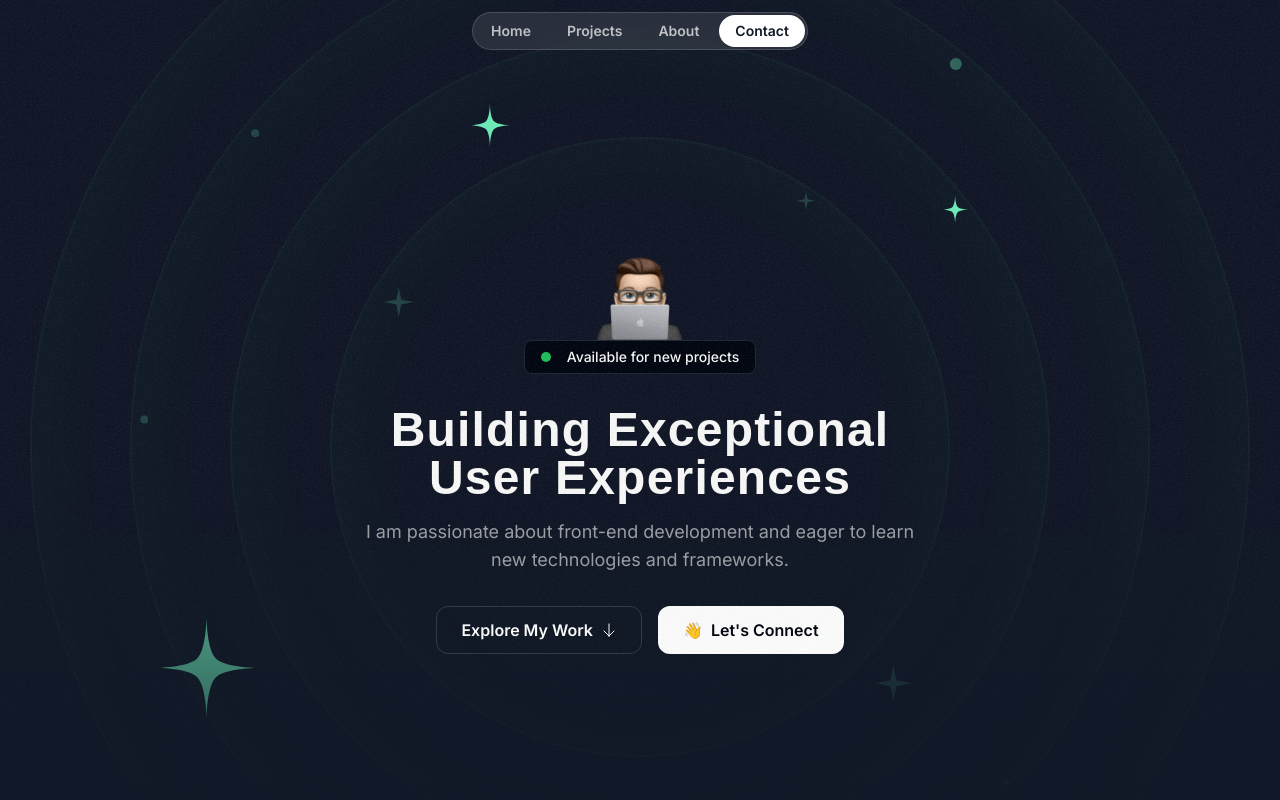
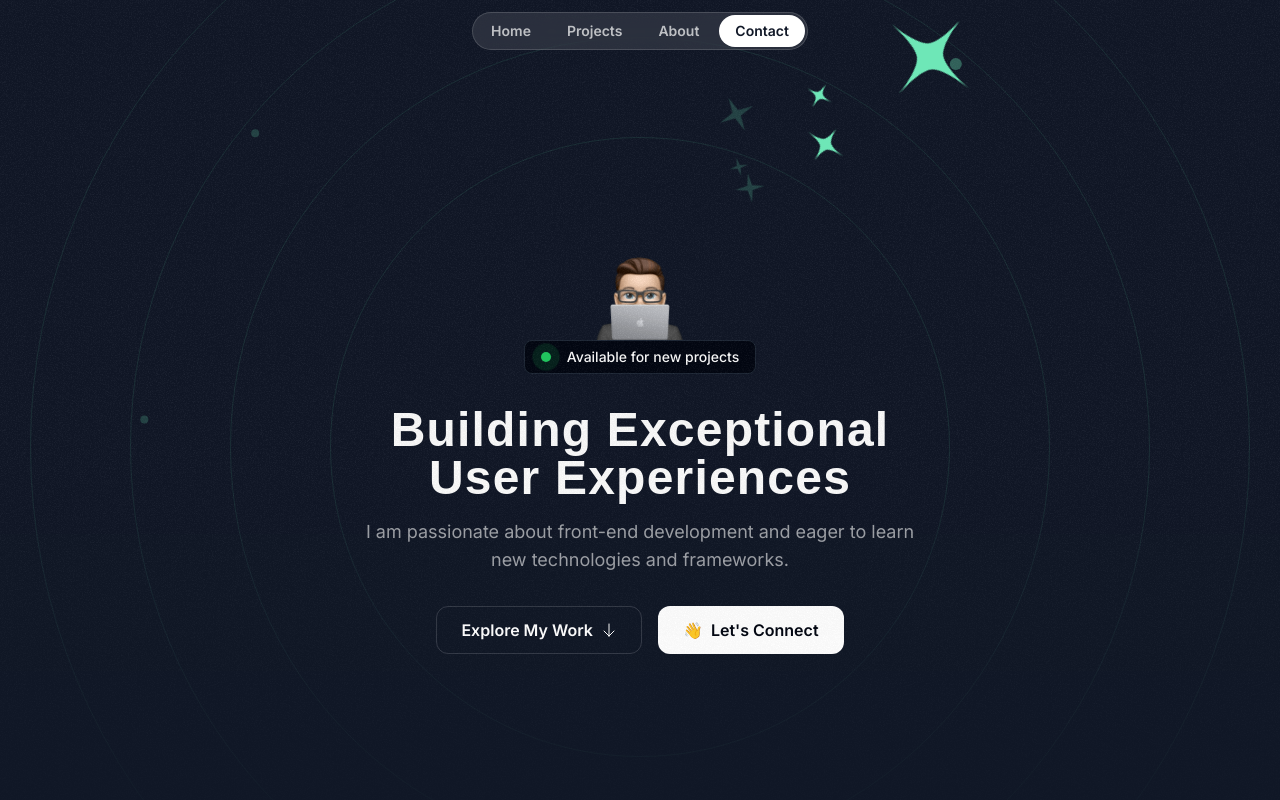
Before and after one commit to IvanGoranov02/Portfolio-Next, a Next.js app: page / in a window 1280 px wide. Shown: the top 800 px of the page. Built offline with nearby package versions, Linux system fonts and the light colour scheme; a web font is replaced by a local one.

Commit message:
feat: Enhance UI animations and styling with Tailwind configuration updates

```diff
--- a/src/app/globals.css
+++ b/src/app/globals.css
@@ -3,11 +3,83 @@
 @tailwind utilities;
 
 @layer base {
+  :root {
+    --background: 0 0% 100%;
+    --foreground: 222.2 84% 4.9%;
+
+    --card: 0 0% 100%;
+    --card-foreground: 222.2 84% 4.9%;
+
+    --popover: 0 0% 100%;
+    --popover-foreground: 222.2 84% 4.9%;
+
+    --primary: 222.2 47.4% 11.2%;
+    --primary-foreground: 210 40% 98%;
+
+    --secondary: 210 40% 96.1%;
+    --secondary-foreground: 222.2 47.4% 11.2%;
+
+    --muted: 210 40% 96.1%;
+    --muted-foreground: 215.4 16.3% 46.9%;
+
+    --accent: 210 40% 96.1%;
+    --accent-foreground: 222.2 47.4% 11.2%;
+
+    --destructive: 0 84.2% 60.2%;
+    --destructive-foreground: 210 40% 98%;
+
+    --border: 214.3 31.8% 91.4%;
+    --input: 214.3 31.8% 91.4%;
+    --ring: 222.2 84% 4.9%;
+
+    --radius: 0.5rem;
+  }
+
+  .dark {
+    --background: 222.2 84% 4.9%;
+    --foreground: 210 40% 98%;
+
+    --card: 222.2 84% 4.9%;
+    --card-foreground: 210 40% 98%;
+
+    --popover: 222.2 84% 4.9%;
+    --popover-foreground: 210 40% 98%;
+
+    --primary: 210 40% 98%;
+    --primary-foreground: 222.2 47.4% 11.2%;
+
+    --secondary: 217.2 32.6% 17.5%;
+    --secondary-foreground: 210 40% 98%;
+
+    --muted: 217.2 32.6% 17.5%;
+    --muted-foreground: 215 20.2% 65.1%;
+
+    --accent: 217.2 32.6% 17.5%;
+    --accent-foreground: 210 40% 98%;
+
+    --destructive: 0 62.8% 30.6%;
+    --destructive-foreground: 210 40% 98%;
+
+    --border: 217.2 32.6% 17.5%;
+    --input: 217.2 32.6% 17.5%;
+    --ring: 212.7 26.8% 83.9%;
+  }
+
+  * {
+    @apply border-border;
+  }
+  body {
+    @apply bg-background text-foreground;
+  }
+}
+
+@layer components {
   .nav-item {
     @apply px-4 py-1.5 rounded-full text-white/70 text-sm font-semibold hover:bg-white/10 hover:text-white transition-colors;
   }
+
   .hero-ring {
-    @apply absolute inset-0 border-2 top-1/2 left-1/2 -translate-x-1/2 -translate-y-1/2 rounded-full border-emerald-300/5 shadow-[0_0_80px_inset] shadow-emerald-300/5;
+    @apply absolute top-1/2 left-1/2 -translate-x-1/2 -translate-y-1/2 border border-emerald-300/10 rounded-full;
   }
 }
 
@@ -16,3 +88,20 @@
     @apply lg:max-w-5xl;
   }
 }
+
+@keyframes ping-large {
+  75%,
+  100% {
+    transform: scale(3);
+    opacity: 0;
+  }
+}
+
+@keyframes spin {
+  from {
+    transform: rotate(0deg);
+  }
+  to {
+    transform: rotate(360deg);
+  }
+}
--- a/src/components/HeroOrbit.tsx
+++ b/src/components/HeroOrbit.tsx
@@ -5,24 +5,34 @@ export const HeroOrbit = ({
   size,
   rotation,
   rotationSpeed,
+  shouldOrbit = false,
+  shouldSpin = false,
+  spinDuration = "6s",
 }: PropsWithChildren<{
   size: number;
   rotation: number;
   rotationSpeed: number;
+  shouldOrbit?: boolean;
+  shouldSpin?: boolean;
+  spinDuration?: string;
 }>) => {
   return (
     <div className="absolute top-1/2 left-1/2 -translate-x-1/2 -translate-y-1/2">
       <div
-        className=" "
-        style={{
-          width: `${size}px`,
-          height: `${size}px`,
-          transform: `rotate(${rotation}deg)`,
-          animation: `spin ${rotationSpeed}s linear infinite`,
-        }}
+        className={shouldOrbit ? "animate-spin-orbit" : ""}
+        style={
+          {
+            width: `${size}px`,
+            height: `${size}px`,
+            transform: `rotate(${rotation}deg)`,
+            "--orbit-speed": `${rotationSpeed}s`,
+          } as any
+        }
       >
         <div
-          className="inline-flex"
+          className={
+            shouldSpin ? "inline-flex animate-spin-slow" : "inline-flex"
+          }
           style={{
             transform: `rotate(${rotation * -1}deg)`,
           }}
--- a/src/sections/About.tsx
+++ b/src/sections/About.tsx
@@ -1,3 +1,5 @@
+"use client";
+
 import { SectionHeader } from "@/components/SectionHeader";
 import { Card } from "@/components/Card";
 import StarIcon from "@/assets/icons/star.svg";
@@ -14,6 +16,9 @@ import mapImage from "@/assets/images/map.png";
 import memoji from "@/assets/images/memoji-smile.png";
 import { CardHeader } from "@/components/CardHeader";
 import { ToolboxItems } from "@/components/ToolboxItems";
+import { motion } from "framer-motion";
+import { useRef } from "react";
+
 const toolboxItems = [
   {
     name: "JavaScript",
@@ -47,46 +52,69 @@ const hobbies = [
     iconType: "🌍",
     left: "5%",
     top: "5%",
+    floatDelay: 0,
   },
   {
     name: "Gaming",
     iconType: "🎮",
     left: "50%",
     top: "5%",
+    floatDelay: 0.2,
   },
   {
     name: "Cars",
     iconType: "🚗",
     left: "10%",
     top: "35%",
+    floatDelay: 0.4,
   },
   {
     name: "Music",
     iconType: "🎵",
     left: "35%",
     top: "40%",
+    floatDelay: 0.6,
   },
   {
     name: "Watches",
     iconType: "⏱️",
     left: "70%",
     top: "45%",
+    floatDelay: 0.8,
   },
   {
     name: "Gym",
     iconType: "🏋️‍♀️",
     left: "5%",
     top: "65%",
+    floatDelay: 1,
   },
   {
     name: "Reading",
     iconType: "📚",
     left: "35%",
     top: "70%",
+    floatDelay: 1.2,
   },
 ];
 
+const floatingAnimation = {
+  initial: { y: 20, opacity: 0 },
+  animate: { y: 0, opacity: 1 },
+  whileHover: { scale: 1.1, y: -5 },
+  float: {
+    y: [0, -10, 0],
+    transition: {
+      duration: 3,
+      repeat: Infinity,
+      ease: "easeInOut",
+    },
+  },
+};
+
 export const AboutSection = () => {
+  const constraintRef = useRef<HTMLDivElement>(null);
+
   return (
     <div className="py-20 lg:py-28 lg:px-20">
       <div className="container"></div>
@@ -108,17 +136,20 @@ export const AboutSection = () => {
               </div>
             </div>
           </Card>
-          <Card className="h-[320px]  md:col-span-3 lg:col-span-2">
+          <Card className="h-[320px] md:col-span-3 lg:col-span-2 ">
             <CardHeader
               title="My Toolbox"
               description="Discover the tools that fuel my creativity and productivity."
             />
-            <div className="">
-              <ToolboxItems toolboxItems={toolboxItems} />
+            <div className="flex flex-col items-center justify-center">
               <ToolboxItems
                 toolboxItems={toolboxItems}
-                className="mt-6 "
-                itemsWrapperClassName="-translate-x-1/2"
+                className="animate-move-left animation-duration-[30s]"
+              />
+              <ToolboxItems
+                toolboxItems={toolboxItems}
+                className="mt-6 animate-move-right animation-duration-[15s]"
+                reverse
               />
             </div>
           </Card>
@@ -130,21 +161,32 @@ export const AboutSection = () => {
               description="Discover my interests and hobbies outside of coding."
               className="px-6 py-6"
             />
-            <div className="relative flex-1">
+            <div className="relative flex-1" ref={constraintRef}>
               {hobbies.map((item) => (
-                <div
+                <motion.div
                   key={item.name}
-                  className="inline-flex gap-2 px-6 bg-gradient-to-r from-emerald-300 to-sky-400 rounded-full py-1.5 items-center absolute"
+                  className="inline-flex gap-2 px-6 bg-gradient-to-r from-emerald-300 to-sky-400 rounded-full py-1.5 items-center absolute cursor-grab active:cursor-grabbing"
                   style={{
                     left: item.left,
                     top: item.top,
                   }}
+                  initial="initial"
+                  animate={["animate", "float"]}
+                  whileHover="whileHover"
+                  variants={floatingAnimation}
+                  transition={{
+                    duration: 0.5,
+                    delay: item.floatDelay,
+                  }}
+                  drag
+                  dragConstraints={constraintRef}
+                  whileDrag={{ scale: 1.1 }}
                 >
                   <span className="font-medium text-gray-950">
                     {item.iconType}
                   </span>
                   <span className="">{item.name}</span>
-                </div>
+                </motion.div>
               ))}
             </div>
           </Card>
@@ -154,12 +196,16 @@ export const AboutSection = () => {
               className="w-full h-full object-cover object-left-top"
               alt="Map"
             />
-            <div className="absolute top-1/2 left-1/2 -translate-x-1/2 -translate-y-1/2 size-20 rounded-full bg-gradient-to-r from-emerald-300 to-sky-400 after:content-[''] after:absolute after:inset-0 after:outline after:outline-2 after:-outline-offset-2 after:rounded-full after:outline-gray-950/30">
-              <Image
-                src={memoji}
-                className="w-20 h-20 object-cover"
-                alt="Memoji"
-              />
+            <div className="absolute top-1/2 left-1/2 -translate-x-1/2 -translate-y-1/2 size-20 rounded-full">
+              <div className="absolute inset-0 bg-gradient-to-r from-emerald-300 to-sky-400 rounded-full -z-20" />
+              <div className="absolute inset-0 bg-gradient-to-r from-emerald-300 to-sky-400 rounded-full -z-10 animate-ping-large" />
+              <div className="absolute inset-0 after:content-[''] after:absolute after:inset-0 after:outline after:outline-2 after:-outline-offset-2 after:rounded-full after:outline-gray-950/30">
+                <Image
+                  src={memoji}
+                  className="w-20 h-20 object-cover"
+                  alt="Memoji"
+                />
+              </div>
             </div>
           </Card>
         </div>
--- a/src/sections/Hero.tsx
+++ b/src/sections/Hero.tsx
@@ -19,26 +19,47 @@ export const HeroSection = () => {
         <div className="hero-ring size-[820px]"></div>
         <div className="hero-ring size-[1020px]"></div>
         <div className="hero-ring size-[1220px]"></div>
-        <HeroOrbit size={800} rotation={-72} rotationSpeed={10}>
-          <StarIcon className="size-28 text-emerald-300  " />
+        <HeroOrbit
+          size={800}
+          rotation={-72}
+          rotationSpeed={30}
+          shouldOrbit
+          shouldSpin
+          spinDuration="6s"
+        >
+          <StarIcon className="size-28 text-emerald-300" />
         </HeroOrbit>
-        <HeroOrbit size={550} rotation={20} rotationSpeed={10}>
-          <StarIcon className="size-12 text-emerald-300  " />
+        <HeroOrbit
+          size={550}
+          rotation={20}
+          rotationSpeed={32}
+          shouldOrbit
+          shouldSpin
+          spinDuration="6s"
+        >
+          <StarIcon className="size-12 text-emerald-300" />
         </HeroOrbit>
-        <HeroOrbit size={590} rotation={98} rotationSpeed={10}>
-          <StarIcon className="size-8 text-emerald-300  " />
+        <HeroOrbit
+          size={590}
+          rotation={98}
+          rotationSpeed={34}
+          shouldOrbit
+          shouldSpin
+          spinDuration="6s"
+        >
+          <StarIcon className="size-8 text-emerald-300" />
         </HeroOrbit>
-        <HeroOrbit size={430} rotation={-14} rotationSpeed={0}>
-          <SparkleIcon className="size-8 text-emerald-300/20  " />
+        <HeroOrbit size={430} rotation={-14} rotationSpeed={36} shouldOrbit>
+          <SparkleIcon className="size-8 text-emerald-300/20" />
         </HeroOrbit>
-        <HeroOrbit size={440} rotation={79} rotationSpeed={0}>
-          <SparkleIcon className="size-5 text-emerald-300/20  " />
+        <HeroOrbit size={440} rotation={79} rotationSpeed={38} shouldOrbit>
+          <SparkleIcon className="size-5 text-emerald-300/20" />
         </HeroOrbit>
-        <HeroOrbit size={530} rotation={178} rotationSpeed={0}>
-          <SparkleIcon className="size-10 text-emerald-300/20  " />
+        <HeroOrbit size={530} rotation={178} rotationSpeed={40} shouldOrbit>
+          <SparkleIcon className="size-10 text-emerald-300/20" />
         </HeroOrbit>
-        <HeroOrbit size={720} rotation={178} rotationSpeed={0}>
-          <SparkleIcon className="size-3 text-emerald-300/20  " />
+        <HeroOrbit size={720} rotation={178} rotationSpeed={42} shouldOrbit>
+          <SparkleIcon className="size-3 text-emerald-300/20" />
         </HeroOrbit>
         <HeroOrbit size={720} rotation={85} rotationSpeed={0}>
           <div className="size-3 bg-emerald-300/20 rounded-full"></div>
@@ -58,7 +79,10 @@ export const HeroSection = () => {
           <Image src={memoji} className="size-[100px]" alt="memoji" />
           <div className="flex justify-center w-full">
             <div className="bg-gray-950 border border-gray-800 px-4 py-1.5 inline-flex items-center gap-4 rounded-lg">
-              <div className="bg-green-500 size-2.5 rounded-full"></div>
+              <div className="relative">
+                <div className="bg-green-500 size-2.5 rounded-full"></div>
+                <div className="absolute inset-0 bg-green-500 rounded-full animate-[ping-large_2s_cubic-bezier(0,0,0.2,1)_infinite]"></div>
+              </div>
               <div className="text-sm font-medium">
                 Available for new projects
               </div>
--- a/tailwind.config.ts
+++ b/tailwind.config.ts
@@ -21,21 +21,97 @@ const config: Config = {
       },
     },
     extend: {
+      colors: {
+        border: "hsl(var(--border))",
+        input: "hsl(var(--input))",
+        ring: "hsl(var(--ring))",
+        background: "hsl(var(--background))",
+        foreground: "hsl(var(--foreground))",
+        primary: {
+          DEFAULT: "hsl(var(--primary))",
+          foreground: "hsl(var(--primary-foreground))",
+        },
+        secondary: {
+          DEFAULT: "hsl(var(--secondary))",
+          foreground: "hsl(var(--secondary-foreground))",
+        },
+        destructive: {
+          DEFAULT: "hsl(var(--destructive))",
+          foreground: "hsl(var(--destructive-foreground))",
+        },
+        muted: {
+          DEFAULT: "hsl(var(--muted))",
+          foreground: "hsl(var(--muted-foreground))",
+        },
+        accent: {
+          DEFAULT: "hsl(var(--accent))",
+          foreground: "hsl(var(--accent-foreground))",
+        },
+        popover: {
+          DEFAULT: "hsl(var(--popover))",
+          foreground: "hsl(var(--popover-foreground))",
+        },
+        card: {
+          DEFAULT: "hsl(var(--card))",
+          foreground: "hsl(var(--card-foreground))",
+        },
+      },
       fontFamily: {
         sans: ["var(--font-sans)"],
         serif: ["var(--font-calistoga)"],
       },
       animation: {
+        "ping-large": "ping-large 2s cubic-bezier(0, 0, 0.2, 1) infinite",
+        "spin-slow": "spin 6s linear infinite",
+        "spin-orbit": "spin var(--orbit-speed) linear infinite",
+        "move-left": "move-left 30s linear infinite",
+        "move-right": "move-right 30s linear infinite",
         pulse: "pulse 3s cubic-bezier(0.4, 0, 0.6, 1) infinite",
       },
       keyframes: {
+        "ping-large": {
+          "75%, 100%": {
+            transform: "scale(3)",
+            opacity: "0",
+          },
+        },
+        spin: {
+          from: {
+            transform: "rotate(0deg)",
+          },
+          to: {
+            transform: "rotate(360deg)",
+          },
+        },
+        "move-left": {
+          "0%": {
+            transform: "translateX(0)",
+          },
+          "100%": {
+            transform: "translateX(-50%)",
+          },
+        },
+        "move-right": {
+          "0%": {
+            transform: "translateX(-50%)",
+          },
+          "100%": {
+            transform: "translateX(0)",
+          },
+        },
         pulse: {
           "0%, 100%": { opacity: "1" },
           "50%": { opacity: "0.5" },
+        },
+      },
+      utilities: {
+        ".pause-animation": {
+          "animation-play-state": "paused",
         },
       },
     },
   },
   plugins: [],
 };
+
 export default config;
```
Also changed, not shown: src/components/Card.tsx (+8 -7 lines), src/components/ToolboxItems.tsx (+8 -3 lines), src/sections/Projects.tsx (+5 -2 lines), src/sections/Tape.tsx (+9 -3 lines), src/sections/Testimonials.tsx (+15 -3 lines).
